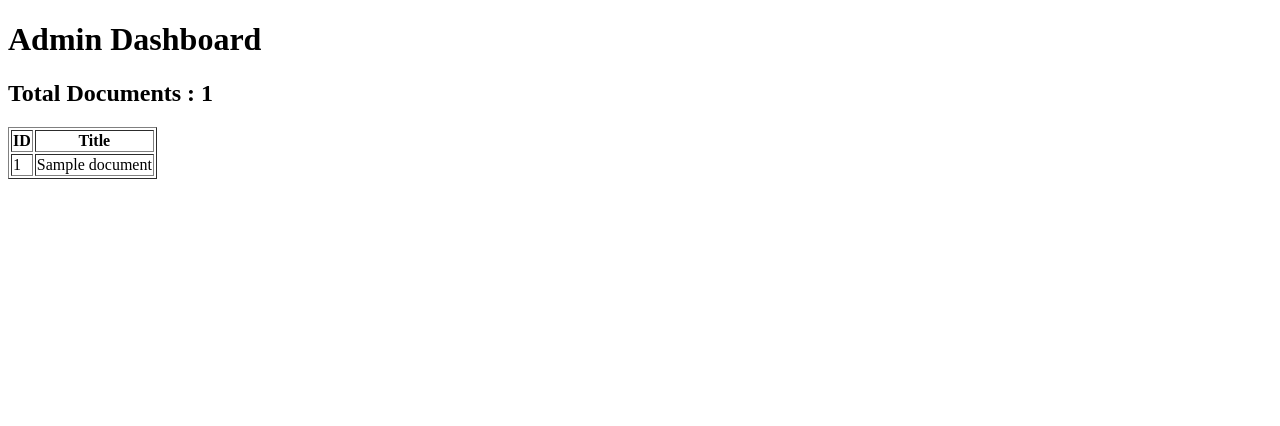
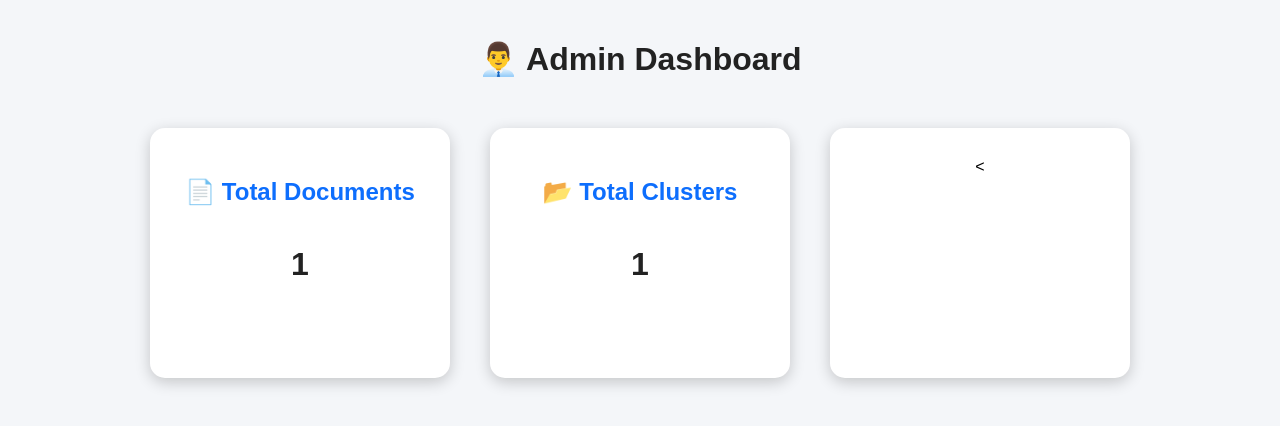
Before and after one commit to Nirmala5071/DocumentClusteringProject, a Python web app: template templates/admin.html in a window 1280 px wide. Shown: the top 426 px of the page. Run offline with Jinja, Linux system fonts and the light colour scheme; the template is opened without the code that fills it: most values are stand-ins (such as "Sample title", 1, 10 or a date in 2020).

Commit message:
Update admin.html

```diff
--- a/templates/admin.html
+++ b/templates/admin.html
@@ -3,45 +3,35 @@
 
 <head>
 
-<title>Admin Dashboard</title>
+    <title>Admin Dashboard</title>
+
+    <link rel="stylesheet"
+          href="{{ url_for('static', filename='style.css') }}">
 
 </head>
 
 <body>
 
-<h1>Admin Dashboard</h1>
+    <h1>👨‍💼 Admin Dashboard</h1>
 
-<h2>
+    <div class="cards">
 
-Total Documents :
+        <div class="card">
 
-{{total_docs}}
+            <h2>📄 Total Documents</h2>
 
-</h2>
+            <h1>{{total_docs}}</h1>
 
-<table border="1">
+        </div>
 
-<tr>
+        <div class="card">
 
-<th>ID</th>
-<th>Title</th>
+            <h2>📂 Total Clusters</h2>
 
-</tr>
+            <h1>{{total_clusters}}</h1>
 
-{% for d in documents %}
+        </div>
 
-<tr>
+        <div class="card">
 
-<td>{{d.id}}</td>
-
-<td>{{d.title}}</td>
-
-</tr>
-
-{% endfor %}
-
-</table>
-
-</body>
-
-</html>
+            <
```
